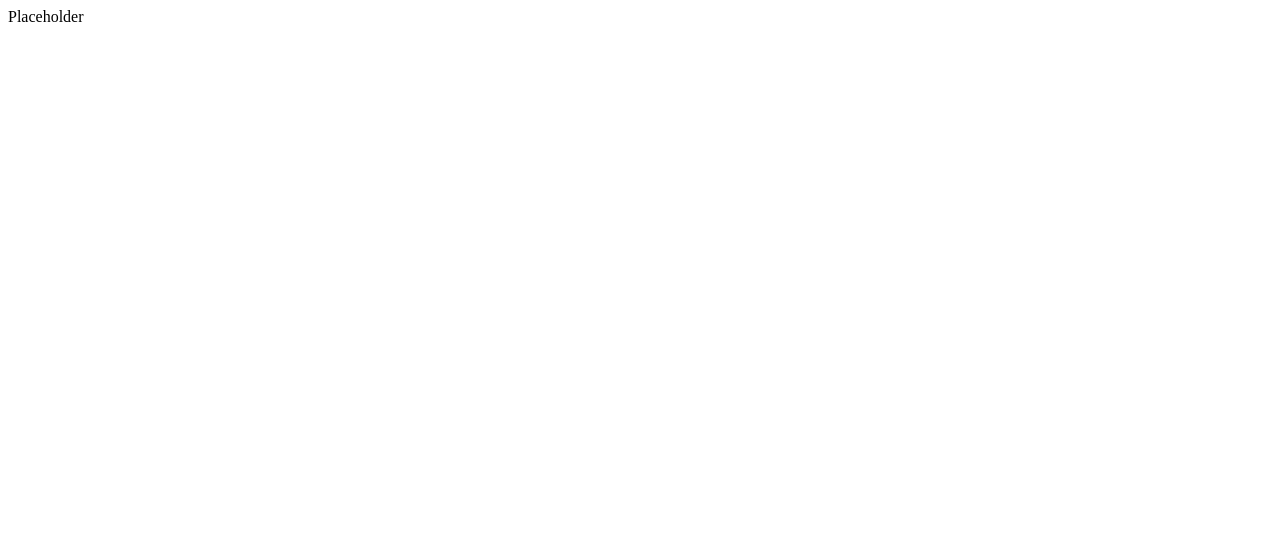
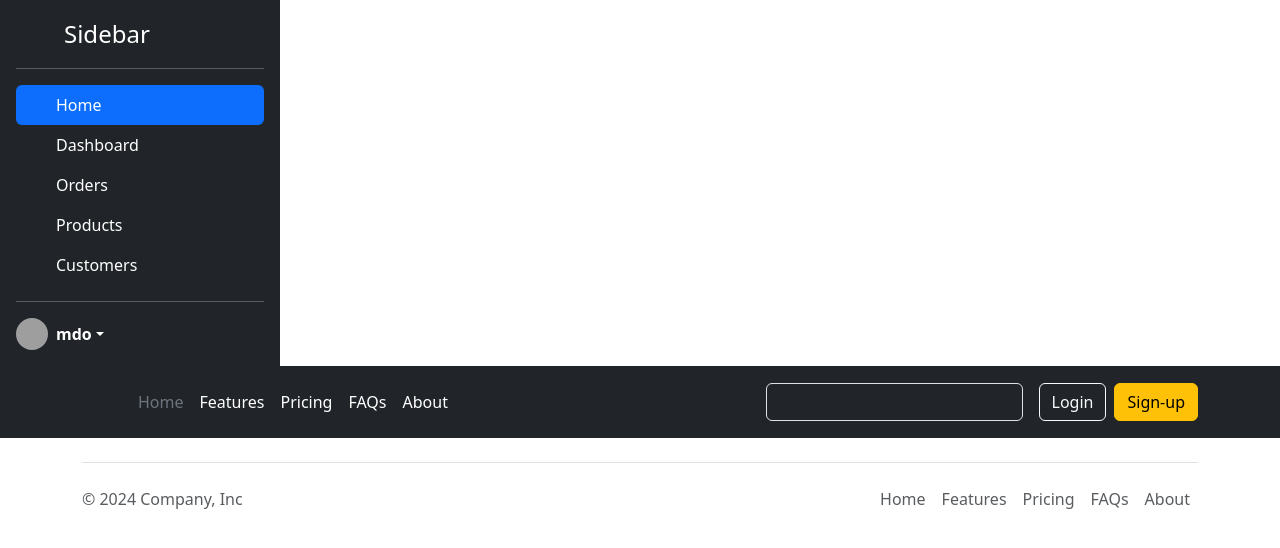
Before and after one commit to sahrawatvinay/React, a React (Vite) app in the folder social-media/: page / in a window 1280 px wide. Shown: the top 548 px of the page. Built offline with nearby package versions, Linux system fonts and the light colour scheme; grey boxes are pictures that could not be loaded.

Commit message:
added header footer and sidebar in components

```diff
--- a/social-media/src/App.jsx
+++ b/social-media/src/App.jsx
@@ -1,16 +1,17 @@
-import { useState } from 'react'
-import reactLogo from './assets/react.svg'
-import viteLogo from '/vite.svg'
 import './App.css'
+import Footer from './components/Footer';
+import Header from './components/Header';
+import Sidebar from './components/Sidebar';
+import 'bootstrap/dist/css/bootstrap.min.css'
 
 function App() {
-  const [count, setCount] = useState(0)
-
   return (
     <>
-      <div>Placeholder</div>
+      <Sidebar></Sidebar>
+      <Header></Header>
+      <Footer></Footer>
     </>
-  )
+  );
 }
 
 export default App;
--- /dev/null
+++ b/social-media/src/components/Footer.jsx
@@ -0,0 +1,23 @@
+const Footer = () => {
+    return (
+        <div className="container">
+            <footer className="d-flex flex-wrap justify-content-between align-items-center py-3 my-4 border-top">
+                <p className="col-md-4 mb-0 text-body-secondary">© 2024 Company, Inc</p>
+
+                <a href="/" className="col-md-4 d-flex align-items-center justify-content-center mb-3 mb-md-0 me-md-auto link-body-emphasis text-decoration-none">
+                    <svg className="bi me-2" width="40" height="32"><use xlinkHref="#bootstrap"></use></svg>
+                </a>
+
+                <ul className="nav col-md-4 justify-content-end">
+                    <li className="nav-item"><a href="#" className="nav-link px-2 text-body-secondary">Home</a></li>
+                    <li className="nav-item"><a href="#" className="nav-link px-2 text-body-secondary">Features</a></li>
+                    <li className="nav-item"><a href="#" className="nav-link px-2 text-body-secondary">Pricing</a></li>
+                    <li className="nav-item"><a href="#" className="nav-link px-2 text-body-secondary">FAQs</a></li>
+                    <li className="nav-item"><a href="#" className="nav-link px-2 text-body-secondary">About</a></li>
+                </ul>
+            </footer>
+        </div>
+    );
+};
+
+export default Footer;
--- /dev/null
+++ b/social-media/src/components/Header.jsx
@@ -0,0 +1,30 @@
+const Header = () => {
+    return (<header className="p-3 text-bg-dark">
+        <div className="container">
+            <div className="d-flex flex-wrap align-items-center justify-content-center justify-content-lg-start">
+                <a href="/" className="d-flex align-items-center mb-2 mb-lg-0 text-white text-decoration-none">
+                    <svg className="bi me-2" width="40" height="32" role="img" aria-label="Bootstrap"><use xlinkHref="#bootstrap"></use></svg>
+                </a>
+
+                <ul className="nav col-12 col-lg-auto me-lg-auto mb-2 justify-content-center mb-md-0">
+                    <li><a href="#" className="nav-link px-2 text-secondary">Home</a></li>
+                    <li><a href="#" className="nav-link px-2 text-white">Features</a></li>
+                    <li><a href="#" className="nav-link px-2 text-white">Pricing</a></li>
+                    <li><a href="#" className="nav-link px-2 text-white">FAQs</a></li>
+                    <li><a href="#" className="nav-link px-2 text-white">About</a></li>
+                </ul>
+
+                <form className="col-12 col-lg-auto mb-3 mb-lg-0 me-lg-3" role="search">
+                    <input type="search" className="form-control form-control-dark text-bg-dark" placeholder="Search..." aria-label="Search" />
+                </form>
+
+                <div className="text-end">
+                    <button type="button" className="btn btn-outline-light me-2">Login</button>
+                    <button type="button" className="btn btn-warning">Sign-up</button>
+                </div>
+            </div>
+        </div>
+    </header>);
+};
+
+export default Header;
--- /dev/null
+++ b/social-media/src/components/Sidebar.jsx
@@ -0,0 +1,57 @@
+const Sidebar = () => {
+    return (<div className="d-flex flex-column flex-shrink-0 p-3 text-bg-dark" style={{width: '280px'}}>
+        <a href="/" className="d-flex align-items-center mb-3 mb-md-0 me-md-auto text-white text-decoration-none">
+            <svg className="bi pe-none me-2" width="40" height="32"><use xlinkHref="#bootstrap"></use></svg>
+            <span className="fs-4">Sidebar</span>
+        </a>
+        <hr />
+        <ul className="nav nav-pills flex-column mb-auto">
+            <li className="nav-item">
+                <a href="#" className="nav-link active" aria-current="page">
+                    <svg className="bi pe-none me-2" width="16" height="16"><use xlinkHref="#home"></use></svg>
+                    Home
+                </a>
+            </li>
+            <li>
+                <a href="#" className="nav-link text-white">
+                    <svg className="bi pe-none me-2" width="16" height="16"><use xlinkHref="#speedometer2"></use></svg>
+                    Dashboard
+                </a>
+            </li>
+            <li>
+                <a href="#" className="nav-link text-white">
+                    <svg className="bi pe-none me-2" width="16" height="16"><use xlinkHref="#table"></use></svg>
+                    Orders
+                </a>
+            </li>
+            <li>
+                <a href="#" className="nav-link text-white">
+                    <svg className="bi pe-none me-2" width="16" height="16"><use xlinkHref="#grid"></use></svg>
+                    Products
+                </a>
+            </li>
+            <li>
+                <a href="#" className="nav-link text-white">
+                    <svg className="bi pe-none me-2" width="16" height="16"><use xlinkHref="#people-circle"></use></svg>
+                    Customers
+                </a>
+            </li>
+        </ul>
+        <hr />
+        <div className="dropdown">
+            <a href="#" className="d-flex align-items-center text-white text-decoration-none dropdown-toggle" data-bs-toggle="dropdown" aria-expanded="false">
+                <img src="https://github.com/mdo.png" alt="" width="32" height="32" className="rounded-circle me-2" />
+                <strong>mdo</strong>
+            </a>
+            <ul className="dropdown-menu dropdown-menu-dark text-small shadow">
+                <li><a className="dropdown-item" href="#">New project...</a></li>
+                <li><a className="dropdown-item" href="#">Settings</a></li>
+                <li><a className="dropdown-item" href="#">Profile</a></li>
+                <li><hr className="dropdown-divider" /></li>
+                <li><a className="dropdown-item" href="#">Sign out</a></li>
+            </ul>
+        </div>
+    </div>);
+};
+
+export default Sidebar;
```
